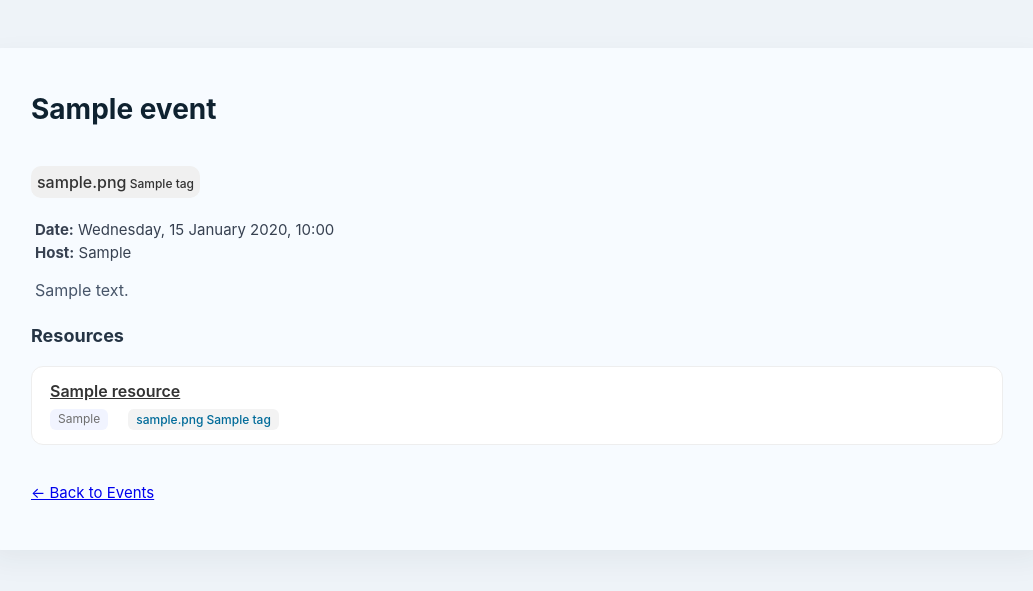
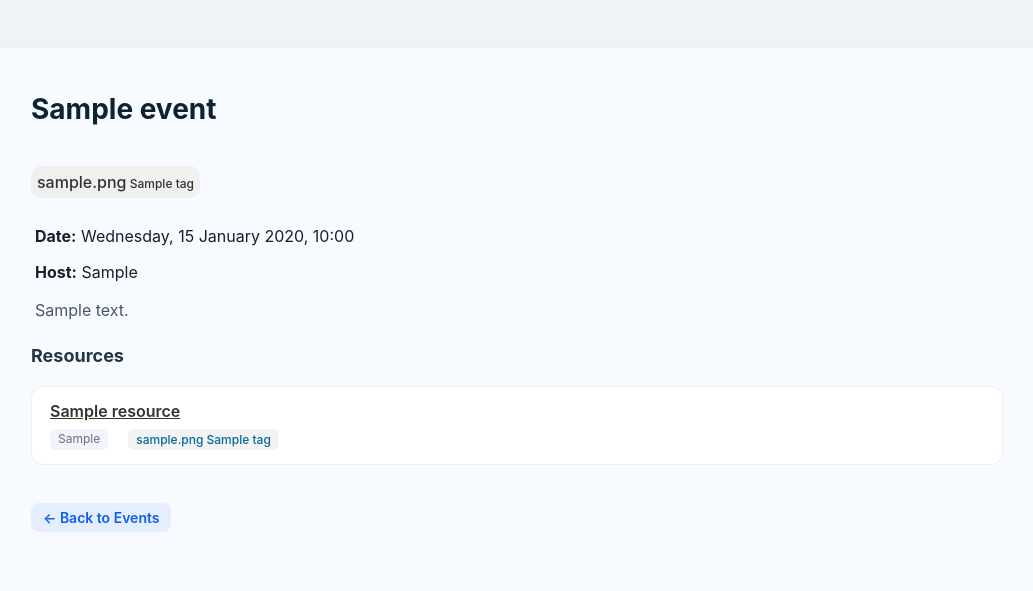
Before and after one commit to NickTimosh/postplaton, a Flask app: page /events/1 in a window 1280 px wide. Shown: the part 72-663 px from the top of the page, without its empty margins (123-1156 px from the left). Run offline with Flask 3, Linux system fonts and the light colour scheme; tables that the repository leaves empty hold one stand-in row (values such as "Sample post").

Commit message:
improve Back to button

```diff
--- a/app/static/styles.css
+++ b/app/static/styles.css
@@ -391,10 +391,23 @@ body {
   padding-left: 4px;
 }
 
-.event-details-line {
-  margin: 4px 0;
-  font-size: 15px;
-  color: #374151;
+.event-details-line a {
+    display: inline-flex;
+    align-items: center;
+    gap: 6px;
+    font-size: 14px;
+    font-weight: 600;
+    color: #0f5ef0; /* primary button color */
+    text-decoration: none;
+    padding: 6px 12px;
+    border-radius: 8px;
+    background: rgba(15, 94, 240, 0.08); /* subtle background */
+    transition: background 0.2s ease, color 0.2s ease;
+}
+
+.event-details-line a:hover {
+    background: rgba(15, 94, 240, 0.15);
+    color: #0d4bcc; /* slightly darker on hover */
 }
 
 .event-details-description {
```
